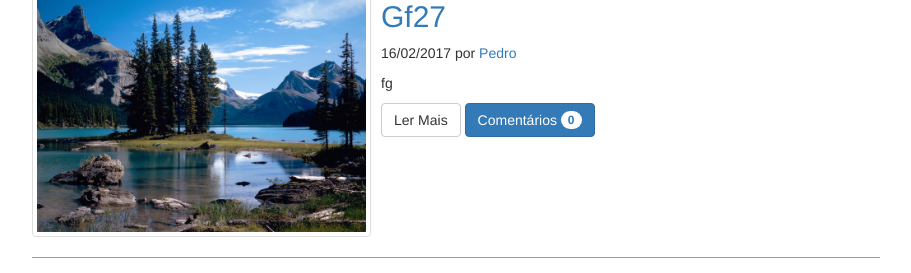
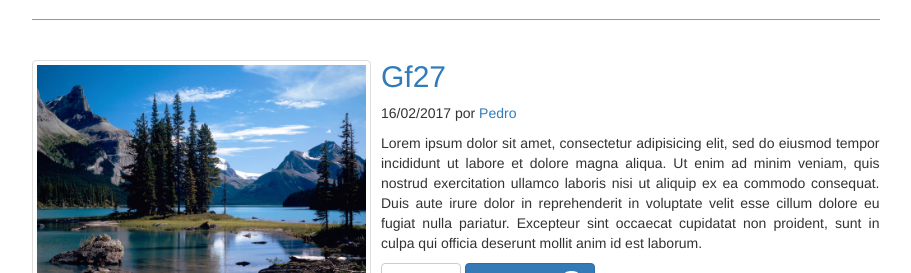
Before and after one commit to andremartinstt/Top-Pop, a PHP site: page / in a window 1280 px wide. Shown: the part 1454-1727 px from the top of the page, without its empty margins (38-949 px from the left). Run offline with PHP 8.4, Linux system fonts and the light colour scheme; data comes from the database, SQL or seed files in the repository; both versions use the stored data as it was after the commit.

Commit message:
Realizado ajuste no aside

```diff
--- a/css/style.css
+++ b/css/style.css
@@ -62,6 +62,11 @@ h2.post-title{
 .top-thumbnail{
 	margin-bottom: 10px;
 }
+/*
+.post-conteudo{
+	word-wrap: break-word;
+	white-space: nowrap;
+}*/
 
 .post .conteudo-botoes{
 	width: 100%;
@@ -69,6 +74,10 @@ h2.post-title{
 
 .post-sobre{
 	font-size: 15pt;
+}
+
+.box{
+	/*width: 100%;*/
 }
 
 /* ASIDE */
--- a/editpost.php
+++ b/editpost.php
@@ -35,7 +35,7 @@
 							<input type="text" class="form-control" name="titulo-post" value="<?php echo $row['titulo_noticia']; ?>" required="required">
 						</div>
 						<div class="form-group">
-							<textarea class="form-control" rows="3" name="conteudo-post" required="required"><?php echo $row["conteudo_noticia"]; ?></textarea>
+							<textarea class="form-control" rows="3" name="conteudo-post" required="required"  contenteditable=""><?php echo $row["conteudo_noticia"]; ?></textarea>
 						</div>
 
 						<button class="btn btn-primary" type="submit">
--- a/index.php
+++ b/index.php
@@ -39,7 +39,7 @@
 					<!-- Contem os Slides -->
 					<div class="carousel-inner" role="listbox">
 						<div class="item active">
-							<img src="http://lorempixel.com/1200/400/city/3" class="img-responsive">
+							<img src="http://lorempixel.com/1200/400/city/5" class="img-responsive">
 							<div class="carousel-caption hidden-xs hidden-sm">
 								<h3>Este é o slide #1</h3>
 								<p>Lorem ipsum dolor sit amet</p>
@@ -96,6 +96,7 @@
 				?>
 
 				<article class="post clearfix">
+					<div class="box">
 						<a href="top.php?id_noticia=<?php echo $row['id_noticia']; ?>" class="thumb pull-left">
 							<img class="img-thumbnail" src="img/<?php echo $row['img_noticia']; ?>">
 						</a>
@@ -103,9 +104,17 @@
 							<a href="top.php?id_noticia=<?php echo $row['id_noticia']; ?>"><?php echo $row["titulo_noticia"].$row["id_noticia"]; ?></a>
 						</h2>
 						<p><span><?php echo date("d/m/Y", strtotime($row["data_noticia"])); ?></span> por <span><a href="#"><?php echo $row["usuario"]; ?></a></span></p>
-					<p class="text-justify">
-						<?php echo $row["conteudo_noticia"]; ?>
+						<p class="post-conteudo text-justify">
+							<!-- <?php echo $row["conteudo_noticia"]; ?> -->
+							<!--<?php echo nl2br($row["conteudo_noticia"]); ?>-->
+							Lorem ipsum dolor sit amet, consectetur adipisicing elit, sed do eiusmod
+							tempor incididunt ut labore et dolore magna aliqua. Ut enim ad minim veniam,
+							quis nostrud exercitation ullamco laboris nisi ut aliquip ex ea commodo
+							consequat. Duis aute irure dolor in reprehenderit in voluptate velit esse
+							cillum dolore eu fugiat nulla pariatur. Excepteur sint occaecat cupidatat non
+							proident, sunt in culpa qui officia deserunt mollit anim id est laborum.
 						</p>
+					</div>
 					<div class="conteudo-botoes">
 
 						<?php
--- a/newsmanager.php
+++ b/newsmanager.php
@@ -26,7 +26,7 @@
 						<input type="text" class="form-control" name="titulo-post" placeholder="Título do Post" required="required">
 					</div>
 					<div class="form-group">
-						<textarea class="form-control" rows="3" name="conteudo-post" placeholder="Conteúdo do Post" required="required"></textarea>
+						<textarea class="form-control" rows="3" name="conteudo-post" placeholder="Conteúdo do Post" required="required"  contenteditable=""></textarea>
 					</div>
 					<div class="form-group">
 						<select class="form-control" name="categoria-post">
--- a/topanime.php
+++ b/topanime.php
@@ -163,15 +163,15 @@
 				?>
 				<a href="#" class="list-group-item">
 					<h4 class="list-group-item-heading"><?php echo $titulo_first; ?></h4>
-					<p class="list-group-item-text"><?php echo $conteudo_first; ?></p>
+					<p class="list-group-item-text"><?php echo $rest = substr ( $conteudo_first , 0, 30 ); ?></p>
 				</a>
 				<a href="#" class="list-group-item">
 					<h4 class="list-group-item-heading"><?php echo $titulo_second; ?></h4>
-					<p class="list-group-item-text"><?php echo $conteudo_second; ?></p>
+					<p class="list-group-item-text"><?php echo $rest = substr ( $conteudo_second , 0, 30 ); ?></p>
 				</a>
 				<a href="#" class="list-group-item">
 					<h4 class="list-group-item-heading"><?php echo $titulo_third; ?></h4>
-					<p class="list-group-item-text"><?php echo $conteudo_third; ?></p>
+					<p class="list-group-item-text"><?php echo $rest = substr ( $conteudo_third , 0, 30 ); ?></p>
 				</a>
 			</aside>
 		</div>
--- a/topgames.php
+++ b/topgames.php
@@ -163,15 +163,15 @@
 				?>
 				<a href="#" class="list-group-item">
 					<h4 class="list-group-item-heading"><?php echo $titulo_first; ?></h4>
-					<p class="list-group-item-text"><?php echo $conteudo_first; ?></p>
+					<p class="list-group-item-text"><?php echo $rest = substr ( $conteudo_first , 0, 30 ); ?></p>
 				</a>
 				<a href="#" class="list-group-item">
 					<h4 class="list-group-item-heading"><?php echo $titulo_second; ?></h4>
-					<p class="list-group-item-text"><?php echo $conteudo_second; ?></p>
+					<p class="list-group-item-text"><?php echo $rest = substr ( $conteudo_second , 0, 30 ); ?></p>
 				</a>
 				<a href="#" class="list-group-item">
 					<h4 class="list-group-item-heading"><?php echo $titulo_third; ?></h4>
-					<p class="list-group-item-text"><?php echo $conteudo_third; ?></p>
+					<p class="list-group-item-text"><?php echo $rest = substr ( $conteudo_third , 0, 30 ); ?></p>
 				</a>
 			</aside>
 		</div>
--- a/topmovie.php
+++ b/topmovie.php
@@ -166,15 +166,15 @@
 				?>
 				<a href="#" class="list-group-item">
 					<h4 class="list-group-item-heading"><?php echo $titulo_first; ?></h4>
-					<p class="list-group-item-text"><?php echo $conteudo_first; ?></p>
+					<p class="list-group-item-text"><?php echo $rest = substr ( $conteudo_first , 0, 30 ); ?></p>
 				</a>
 				<a href="#" class="list-group-item">
 					<h4 class="list-group-item-heading"><?php echo $titulo_second; ?></h4>
-					<p class="list-group-item-text"><?php echo $conteudo_second; ?></p>
+					<p class="list-group-item-text"><?php echo $rest = substr ( $conteudo_second , 0, 30 ); ?></p>
 				</a>
 				<a href="#" class="list-group-item">
 					<h4 class="list-group-item-heading"><?php echo $titulo_third; ?></h4>
-					<p class="list-group-item-text"><?php echo $conteudo_third; ?></p>
+					<p class="list-group-item-text"><?php echo $rest = substr ( $conteudo_third , 0, 30 ); ?></p>
 				</a>
 			</aside>
 		</div>
--- a/topmusic.php
+++ b/topmusic.php
@@ -163,15 +163,15 @@
 				?>
 				<a href="#" class="list-group-item">
 					<h4 class="list-group-item-heading"><?php echo $titulo_first; ?></h4>
-					<p class="list-group-item-text"><?php echo $conteudo_first; ?></p>
+					<p class="list-group-item-text"><?php echo $rest = substr ( $conteudo_first , 0, 30 ); ?></p>
 				</a>
 				<a href="#" class="list-group-item">
 					<h4 class="list-group-item-heading"><?php echo $titulo_second; ?></h4>
-					<p class="list-group-item-text"><?php echo $conteudo_second; ?></p>
+					<p class="list-group-item-text"><?php echo $rest = substr ( $conteudo_second , 0, 30 ); ?></p>
 				</a>
 				<a href="#" class="list-group-item">
 					<h4 class="list-group-item-heading"><?php echo $titulo_third; ?></h4>
-					<p class="list-group-item-text"><?php echo $conteudo_third; ?></p>
+					<p class="list-group-item-text"><?php echo $rest = substr ( $conteudo_third , 0, 30 ); ?></p>
 				</a>
 			</aside>
 		</div>
```
Also changed, not shown: img/687fd7e2d28ab43042c29231d6500312.jpg (added), img/photothumb.db. Lines whose indentation alone changed are shown as unchanged.
